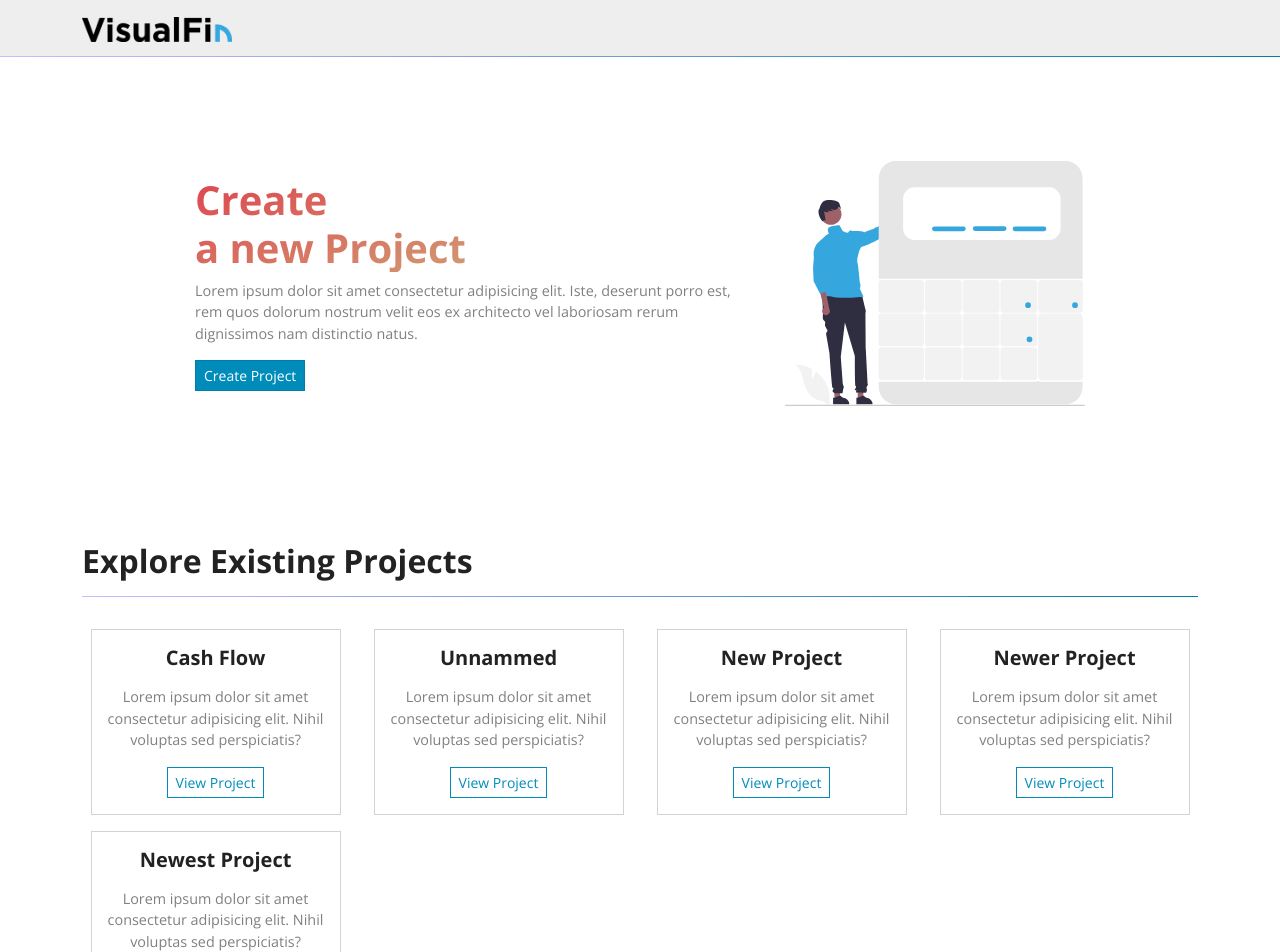
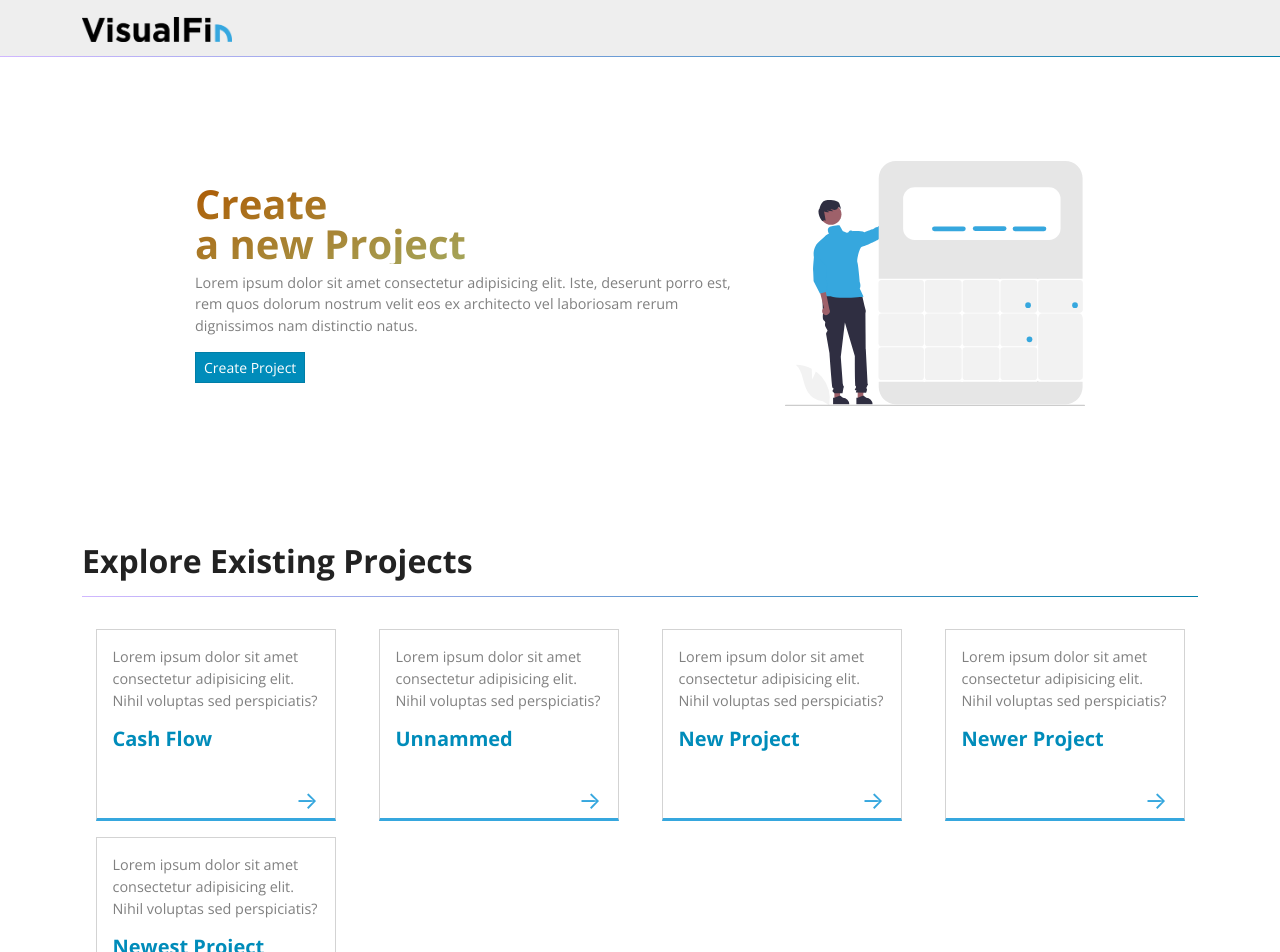
Before and after one commit to developerdesigner18/visfin, a React (Create React App) app: page / in a window 1280 px wide. Shown: the top 952 px of the page. Built offline with nearby package versions, Linux system fonts and the light colour scheme.

Commit message:
updated homepage styles, created ProjectDetail page

```diff
--- a/src/App.js
+++ b/src/App.js
@@ -21,7 +21,7 @@ function App() {
       <Container>
         <Routes>
           <Route path="/" element={<Home />} />
-          <Route path="/project-detail" element={<ProjectDetail />} />
+          <Route path="/project-detail/:name" element={<ProjectDetail />} />
           <Route path="/project-summary" element={<ProjectSummary />} />
           <Route path="/project-finance" element={<ProjectFinance />} />
           <Route path="/build-cashflows" element={<BuildCashflows />} />
--- a/src/components/Footer.js
+++ b/src/components/Footer.js
@@ -4,7 +4,7 @@ import { LOGO_DARK } from "../AppConfig";
 
 const Footer = () => {
   return (
-    <div className="border__visfin border__visfin--top">
+    <div className="footer border__visfin border__visfin--top">
       <footer className="bg-secondary">
         <Container>
           <Row>
--- a/src/index.css
+++ b/src/index.css
@@ -19,11 +19,24 @@
 
 /* --------------------------------------------------------------------------------------------------------------------------------- */
 :root {
+  --color-primary: #36a7de;
+  --color-dark: #051014;
+  --color-gray: #808080;
+  --color-lightgray: #d3d3d3;
+
   --color-gradient1: 261, 100%, 86%;
   --color-gradient2: 195, 100%, 33%;
+
+  --transition: all 350ms ease;
 }
 
 /* ------------------------------RESET STYLES------------------------------ */
+* {
+  margin: 0;
+  padding: 0;
+  box-sizing: border-box;
+}
+
 img {
   width: 100%;
 }
@@ -38,7 +51,12 @@ img {
 
 p {
   font-size: 0.9em;
-  color: gray;
+  color: var(--color-gray);
+}
+
+/* ------------------------------GLOBAL STYLES------------------------------ */
+.td-none {
+  text-decoration: none;
 }
 
 /* ------------------------------Gradient Border------------------------------ */
@@ -85,6 +103,7 @@ p {
 
 .hero__title {
   font-weight: bold;
+  line-height: 1;
   background: -webkit-linear-gradient(
     110deg,
     hsla(var(--color-gradient1, 1)) 0%,
@@ -101,7 +120,7 @@ p {
     -webkit-filter: hue-rotate(0deg);
   }
   100% {
-    -webkit-filter: hue-rotate(-360deg);
+    -webkit-filter: hue-rotate(360deg);
   }
 }
 
@@ -129,18 +148,58 @@ p {
 
 .existingProjects__card {
   background: #ffffff;
-  width: 250px;
-  padding: 1em;
-  text-align: center;
-  border: 1px solid lightgray;
+  max-width: 240px;
+  padding: 1rem;
+  text-align: left;
+  border: 1px solid var(--color-lightgray);
+  border-bottom: 3px solid var(--color-primary);
+  aspect-ratio: 1 / 0.8;
+  transition: var(--transition);
+  position: relative;
+}
+
+.existingProjects__card:hover {
+  transform: scale(1.25);
+  background: #000000;
+  border: none;
+  z-index: 1;
+}
+
+.existingProjects__card:hover p {
+  color: #ffffff;
 }
 
 .existingProjects__card p {
-  margin-top: 1.1em;
+  margin-top: auto;
 }
 
 .existingProjects__card h5 {
+  margin: 0;
+  margin-top: auto;
   font-weight: bold;
+  margin-right: auto;
+}
+
+.existingProjects__arrow {
+  font-size: 1.5rem;
+  color: var(--color-primary);
+  position: absolute;
+  bottom: 0;
+  right: 1rem;
+}
+
+/* ------------------------------Project Detail------------------------------ */
+.projectDetail {
+  padding: 2em 0;
+  max-width: 60rem;
+  height: 100vh;
+}
+
+.projectDetail h2 {
+  font-weight: bold;
+}
+
+.projectDetail__details {
 }
 
 /* ------------------------------Statistics------------------------------ */
@@ -175,4 +234,9 @@ p {
   .existingProjects h2 {
     text-align: left;
   }
+
+  .projectDetail__left-col {
+    height: 100%;
+    width: 100%;
+  }
 }
--- a/src/pages/Home.js
+++ b/src/pages/Home.js
@@ -37,15 +37,13 @@ const Home = () => {
         <Divider />
         <div className="existingProjects__cards">
           {existingProjects.map(({ id, name, location, user, description }) => (
-            <div key={id} className="existingProjects__card ">
-              <h5>{name}</h5>
-              <p>{description}</p>
-              <Link to="project-detail">
-                <Button variant="outline-primary" size="sm">
-                  View Project
-                </Button>
-              </Link>
-            </div>
+            <Link key={id} to={`project-detail/${name}`} className="td-none">
+              <div className="existingProjects__card ">
+                <p>{description}</p>
+                <h5>{name}</h5>
+                <span className="existingProjects__arrow">&rarr;</span>
+              </div>
+            </Link>
           ))}
         </div>
       </div>
--- a/src/pages/ProjectDetail.js
+++ b/src/pages/ProjectDetail.js
@@ -1,7 +1,29 @@
-import React from "react";
+import { useParams } from "react-router-dom";
+// Components
+import Divider from "../components/Divider";
 
 const ProjectDetail = () => {
-  return <div>ProjectDetail</div>;
+  const params = useParams();
+
+  return (
+    <div className="projectDetail">
+      {/* // TODO: It's temporary. Please fetch it from db */}
+      <h2>{params.name}</h2>
+      <Divider />
+      <div className="projectDetail__details">
+        <h4>Location</h4>
+        <p>location</p>
+        <h4>User</h4>
+        <p>user</p>
+        <h4>Description</h4>
+        <p>
+          Lorem ipsum dolor sit amet consectetur, adipisicing elit. Asperiores
+          earum fugit illum porro. Sunt provident alias numquam quo perferendis
+          molestiae!
+        </p>
+      </div>
+    </div>
+  );
 };
 
 export default ProjectDetail;
```
